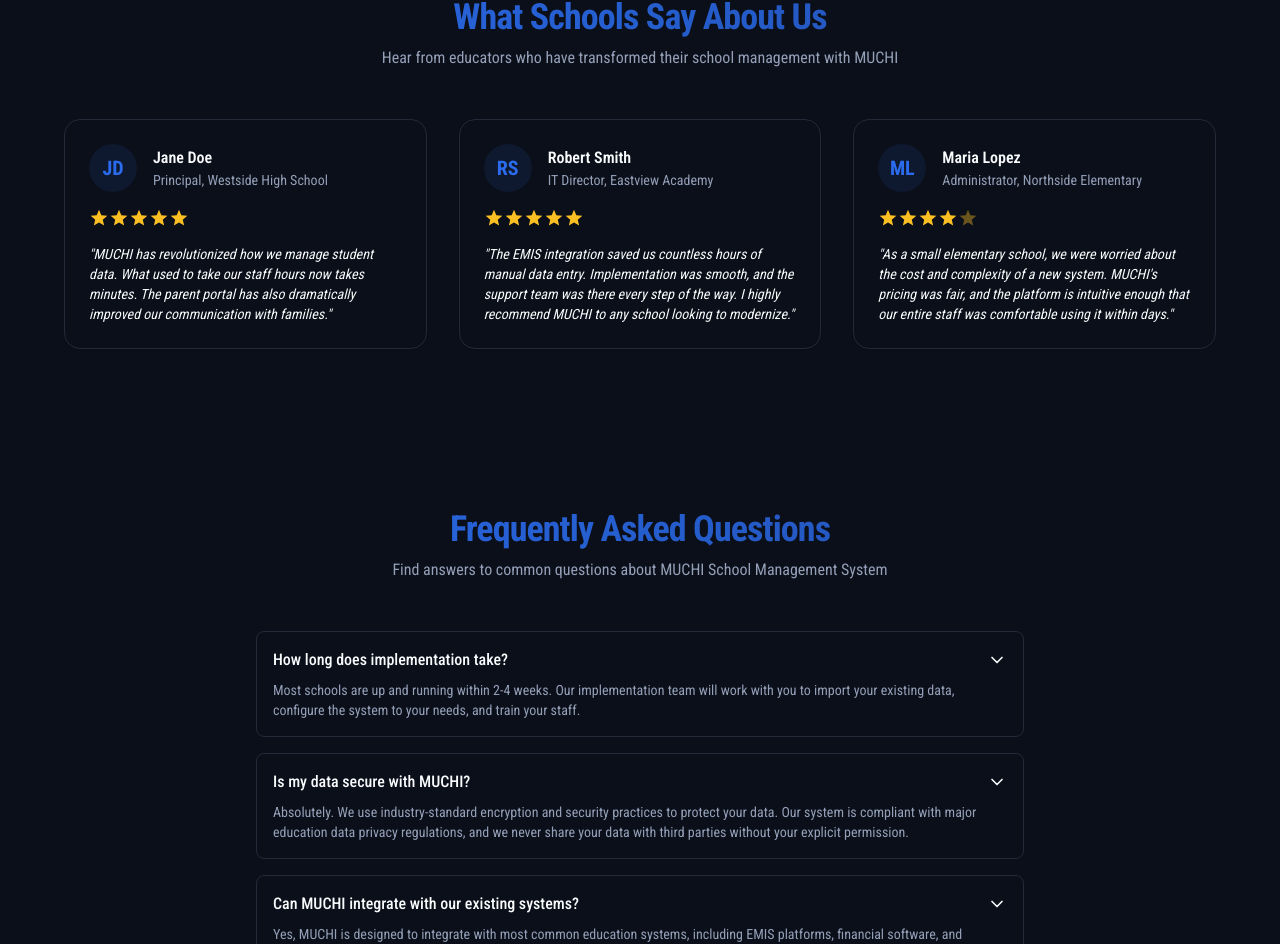
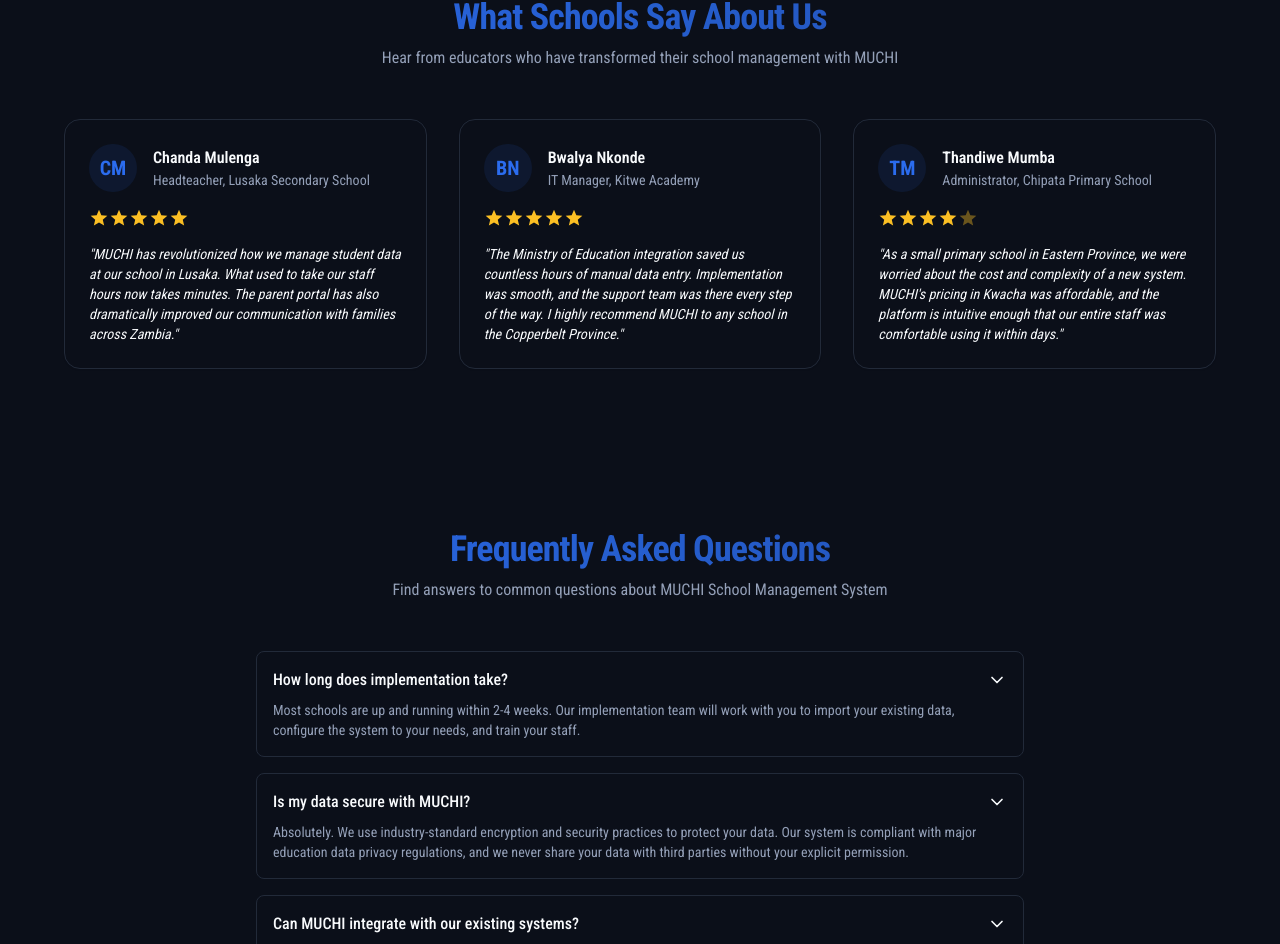
Before and after one commit to Luyando24/muchi, a React (Vite) app: page / in a window 1280 px wide. Shown: the part 2992-3936 px from the top of the page. Built offline with nearby package versions, Linux system fonts and the light colour scheme; no server answers.

Commit message:
First commit

```diff
--- a/client/pages/Index.tsx
+++ b/client/pages/Index.tsx
@@ -336,11 +336,11 @@
             <div className="bg-card p-6 rounded-2xl border shadow-sm hover:shadow-md transition-all duration-300">
               <div className="flex items-center mb-4">
                 <div className="h-12 w-12 rounded-full bg-primary/10 flex items-center justify-center text-primary font-bold text-xl">
-                  JD
+                  CM
                 </div>
                 <div className="ml-4">
-                  <h4 className="font-semibold">Jane Doe</h4>
-                  <p className="text-sm text-muted-foreground">Principal, Westside High School</p>
+                  <h4 className="font-semibold">Chanda Mulenga</h4>
+                  <p className="text-sm text-muted-foreground">Headteacher, Lusaka Secondary School</p>
                 </div>
               </div>
               <div className="mb-4">
@@ -352,18 +352,18 @@
                   <svg xmlns="http://www.w3.org/2000/svg" width="24" height="24" viewBox="0 0 24 24" fill="currentColor" className="w-5 h-5"><path d="M12 17.27L18.18 21l-1.64-7.03L22 9.24l-7.19-.61L12 2 9.19 8.63 2 9.24l5.46 4.73L5.82 21z"></path></svg>
                 </div>
               </div>
-              <p className="text-sm italic">"MUCHI has revolutionized how we manage student data. What used to take our staff hours now takes minutes. The parent portal has also dramatically improved our communication with families."</p>
+              <p className="text-sm italic">"MUCHI has revolutionized how we manage student data at our school in Lusaka. What used to take our staff hours now takes minutes. The parent portal has also dramatically improved our communication with families across Zambia."</p>
             </div>
 
             {/* Testimonial 2 */}
             <div className="bg-card p-6 rounded-2xl border shadow-sm hover:shadow-md transition-all duration-300">
               <div className="flex items-center mb-4">
                 <div className="h-12 w-12 rounded-full bg-primary/10 flex items-center justify-center text-primary font-bold text-xl">
-                  RS
+                  BN
                 </div>
                 <div className="ml-4">
-                  <h4 className="font-semibold">Robert Smith</h4>
-                  <p className="text-sm text-muted-foreground">IT Director, Eastview Academy</p>
+                  <h4 className="font-semibold">Bwalya Nkonde</h4>
+                  <p className="text-sm text-muted-foreground">IT Manager, Kitwe Academy</p>
                 </div>
               </div>
               <div className="mb-4">
@@ -375,18 +375,18 @@
                   <svg xmlns="http://www.w3.org/2000/svg" width="24" height="24" viewBox="0 0 24 24" fill="currentColor" className="w-5 h-5"><path d="M12 17.27L18.18 21l-1.64-7.03L22 9.24l-7.19-.61L12 2 9.19 8.63 2 9.24l5.46 4.73L5.82 21z"></path></svg>
                 </div>
               </div>
-              <p className="text-sm italic">"The EMIS integration saved us countless hours of manual data entry. Implementation was smooth, and the support team was there every step of the way. I highly recommend MUCHI to any school looking to modernize."</p>
+              <p className="text-sm italic">"The Ministry of Education integration saved us countless hours of manual data entry. Implementation was smooth, and the support team was there every step of the way. I highly recommend MUCHI to any school in the Copperbelt Province."</p>
             </div>
 
             {/* Testimonial 3 */}
             <div className="bg-card p-6 rounded-2xl border shadow-sm hover:shadow-md transition-all duration-300">
               <div className="flex items-center mb-4">
                 <div className="h-12 w-12 rounded-full bg-primary/10 flex items-center justify-center text-primary font-bold text-xl">
-                  ML
+                  TM
                 </div>
                 <div className="ml-4">
-                  <h4 className="font-semibold">Maria Lopez</h4>
-                  <p className="text-sm text-muted-foreground">Administrator, Northside Elementary</p>
+                  <h4 className="font-semibold">Thandiwe Mumba</h4>
+                  <p className="text-sm text-muted-foreground">Administrator, Chipata Primary School</p>
                 </div>
               </div>
               <div className="mb-4">
@@ -398,7 +398,7 @@
                   <svg xmlns="http://www.w3.org/2000/svg" width="24" height="24" viewBox="0 0 24 24" fill="currentColor" className="w-5 h-5 opacity-40"><path d="M12 17.27L18.18 21l-1.64-7.03L22 9.24l-7.19-.61L12 2 9.19 8.63 2 9.24l5.46 4.73L5.82 21z"></path></svg>
                 </div>
               </div>
-              <p className="text-sm italic">"As a small elementary school, we were worried about the cost and complexity of a new system. MUCHI's pricing was fair, and the platform is intuitive enough that our entire staff was comfortable using it within days."</p>
+              <p className="text-sm italic">"As a small primary school in Eastern Province, we were worried about the cost and complexity of a new system. MUCHI's pricing in Kwacha was affordable, and the platform is intuitive enough that our entire staff was comfortable using it within days."</p>
             </div>
           </div>
         </div>
```
